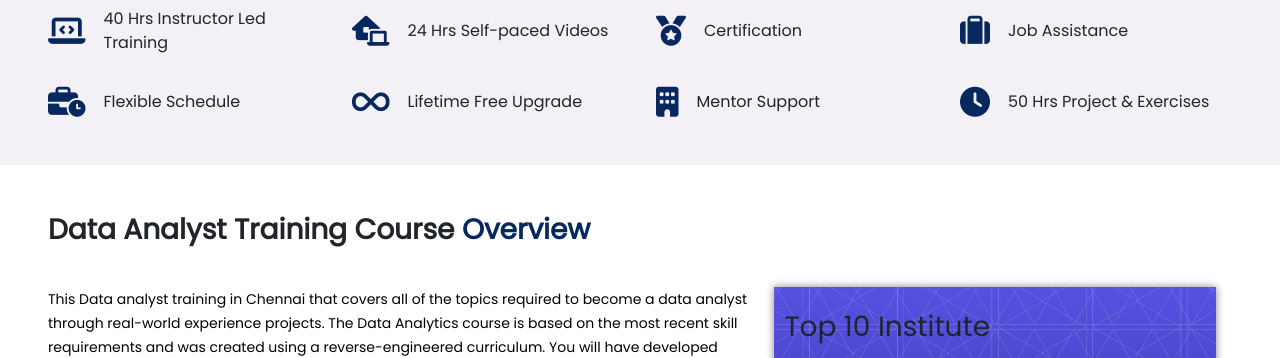
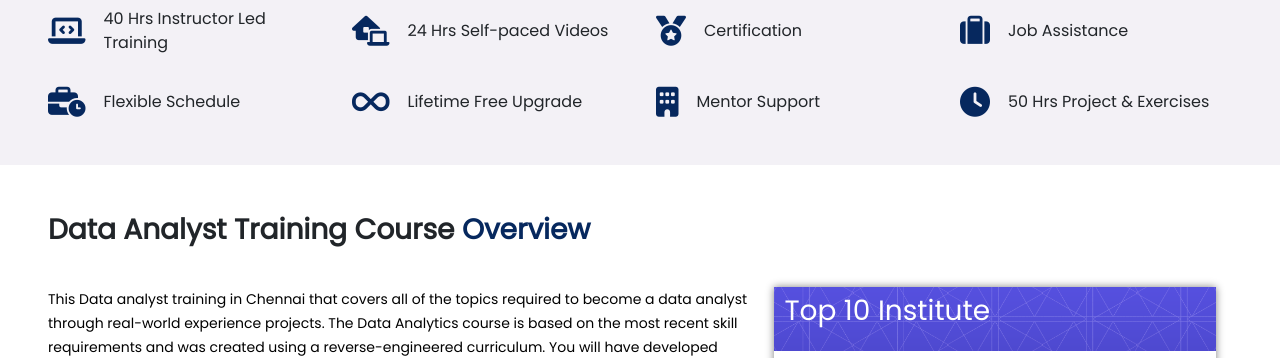
Before and after one commit to Leela-ditya/landing, a plain HTML site: page index.html in a window 1280 px wide. Shown: the part 588-946 px from the top of the page. Drawn offline with nearby package versions, Linux system fonts and the light colour scheme.

Commit message:
Update style.css

```diff
--- a/style.css
+++ b/style.css
@@ -135,8 +135,8 @@ body {
 }
 
 .institute-title {
-  min-height: 10vh;
-  line-height: 10vh;
+  padding: .2rem;
+  color: var(--landing-text-color);
   padding-left: 10px;
   background: url(images/banner-bg.webp);
   background-position: center;
```
